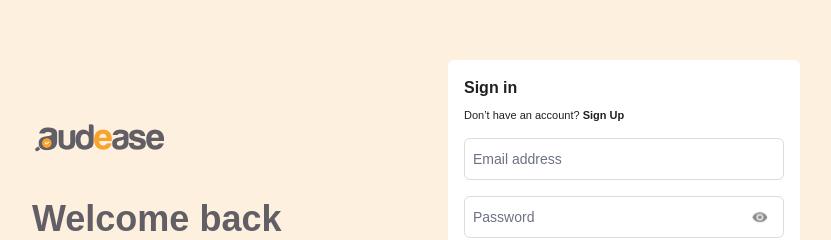
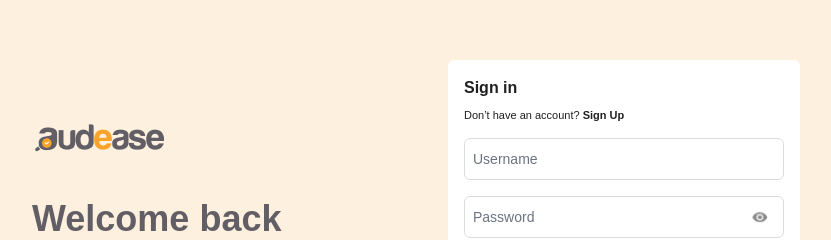
Before and after one commit to Audease/frontend-mvp, a Next.js app: page /signIn in a window 1280 px wide. Shown: the part 165-405 px from the top of the page, without its empty margins (224-1055 px from the left). Built offline with nearby package versions, Linux system fonts and the light colour scheme.

Commit message:
Changed sign up placeholder from Email to Username

```diff
--- a/src/app/signIn/page.tsx
+++ b/src/app/signIn/page.tsx
@@ -116,10 +116,10 @@ export default function SignIn() {
                 className={`border-tgrey2 rounded-md p-2 text-h2 text-tgrey1 font-normal w-full focus:border-tgrey2 focus:outline-none focus:ring focus:ring-gold1 ${
                   email ? "bg-gray-100" : ""
                 }`}
-                placeholder="Email address"
+                placeholder="Username"
                 onChange={handleEmailChange}
                 required
-                aria-label="Email address"
+                aria-label="Username"
               />
 
               <div className="relative mt-4 w-full">
```
